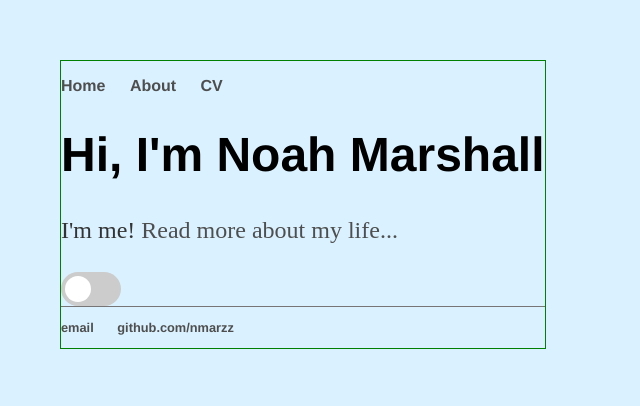
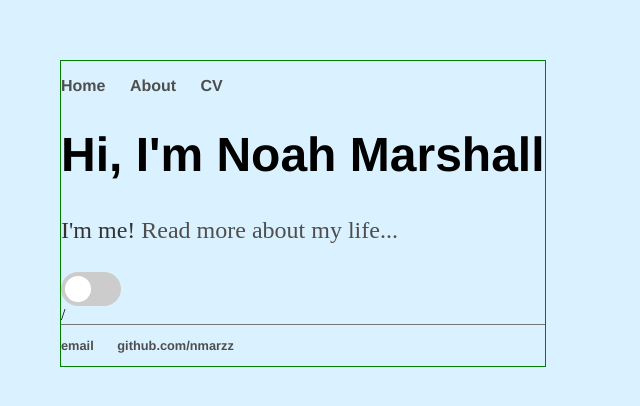
Before and after one commit to nmarzz/nmarzz.github.io, a Jekyll site: the page built from index.html, in a window 1280 px wide. Shown: the top 406 px of the page, without its empty margins (0-640 px from the left). Built offline with Jekyll 4.4.1, drawn with Linux system fonts in a browser that asks for light colours.

Commit message:
explore liquid

```diff
--- a/_layouts/default.html
+++ b/_layouts/default.html
@@ -25,7 +25,7 @@
 
 			<div class = "animation">
 
-				{{page.id}}
+				{{page.url}}
 				<!-- <canvas id="myCanvas" style= "position:absolute; left:0px; top:0px;">
 				</canvas>
 				</body> -->
```
